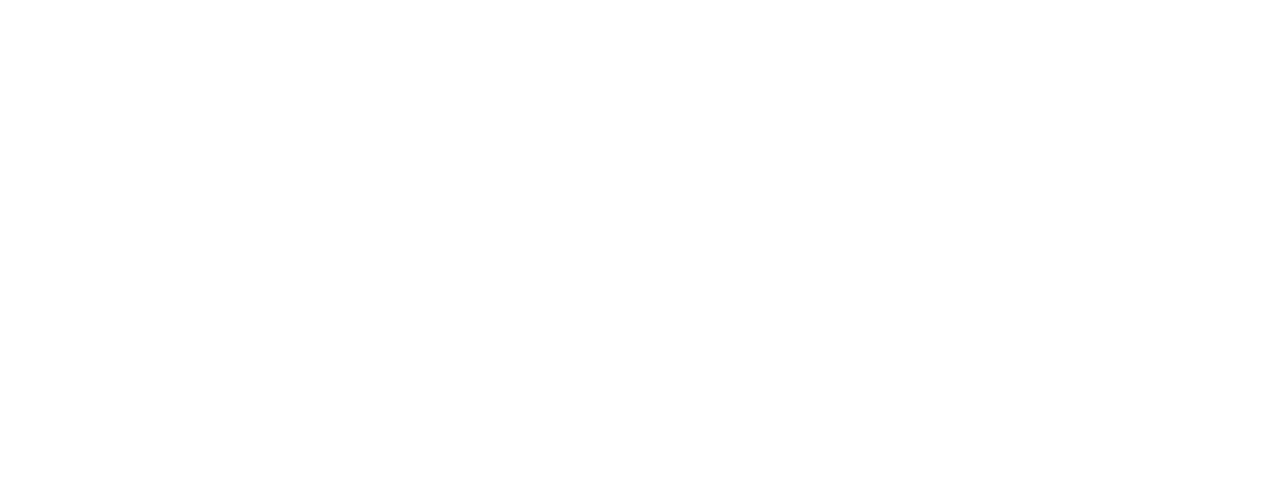
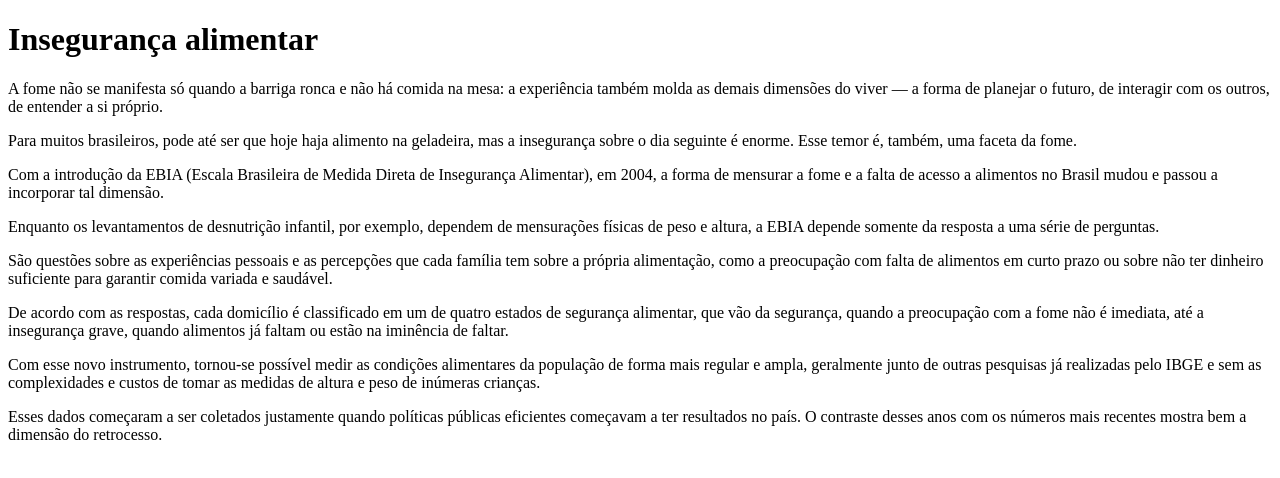
Before and after one commit to tiagombp/exercicio-guiado, a plain HTML site: page index.html in a window 1280 px wide. Drawn offline with Linux system fonts and the light colour scheme.

Commit message:
acrescenta texto

```diff
--- a/index.html
+++ b/index.html
@@ -9,5 +9,41 @@
 </head>
 <body>
 
+    <div class="abertura">
+
+        <h1>
+            Insegurança alimentar
+        </h1>
+
+    </div>
+
+
+    <p class="corpo-texto">A fome não se manifesta só quando a barriga ronca e não há comida na mesa: a experiência também molda as demais dimensões do viver — a forma de planejar o futuro, de interagir com os outros, de entender a si próprio.</p>
+
+    <p class="corpo-texto">Para muitos brasileiros, pode até ser que hoje haja alimento na geladeira, mas a insegurança sobre o dia seguinte é enorme. Esse temor é, também, uma faceta da fome.</p>
+
+    <p class="corpo-texto">Com a introdução da EBIA (Escala Brasileira de Medida Direta de Insegurança Alimentar), em 2004, a forma de mensurar a fome e a falta de acesso a alimentos no Brasil mudou e passou a incorporar tal dimensão.</p>
+
+    <p class="corpo-texto">Enquanto os levantamentos de desnutrição infantil, por exemplo, dependem de mensurações físicas de peso e altura, a EBIA depende somente da resposta a uma série de perguntas.</p>
+
+    <p class="corpo-texto">São questões sobre as experiências pessoais e as percepções que cada família tem sobre a própria alimentação, como a preocupação com falta de alimentos em curto prazo ou sobre não ter dinheiro suficiente para garantir comida variada e saudável.</p>
+
+    <p class="corpo-texto">De acordo com as respostas, cada domicílio é classificado em um de quatro estados de segurança alimentar, que vão da segurança, quando a preocupação com a fome não é imediata, até a insegurança grave, quando alimentos já faltam ou estão na iminência de faltar.</p>
+
+    <p class="corpo-texto">Com esse novo instrumento, tornou-se possível medir as condições alimentares da população de forma mais regular e ampla, geralmente junto de outras pesquisas já realizadas pelo IBGE e sem as complexidades e custos de tomar as medidas de altura e peso de inúmeras crianças.</p>
+
+    <p class="corpo-texto">Esses dados começaram a ser coletados justamente quando políticas públicas eficientes começavam a ter resultados no país. O contraste desses anos com os números mais recentes mostra bem a dimensão do retrocesso.</p>
+
+    <div class="area-grafico">
+
+        <div class="comentario-grafico"></div>
+
+        <div class="container-grafico"></div>
+
+    </div>
+
+
+
+
 </body>
 </html>
```
